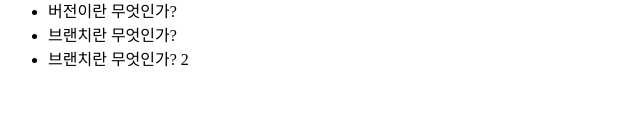
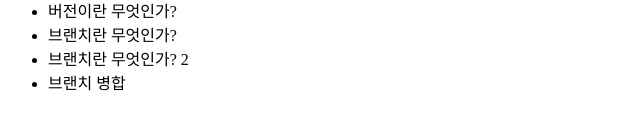
Before and after one commit to ooreenara/test, a plain HTML site: page index.html in a window 1280 px wide. Shown: the part 232-362 px from the top of the page, without its empty margins (0-640 px from the left). Drawn offline with Linux system fonts and the light colour scheme.

Commit message:
브랜치 병합

```diff
--- a/index.html
+++ b/index.html
@@ -15,6 +15,7 @@
 		<li>버전이란 무엇인가?</li>
 		<li>브랜치란 무엇인가?</li>
 		<li>브랜치란 무엇인가? 2</li>
+		<li>브랜치 병합</li>
 	</ul>
 </body>
 </html>
```
